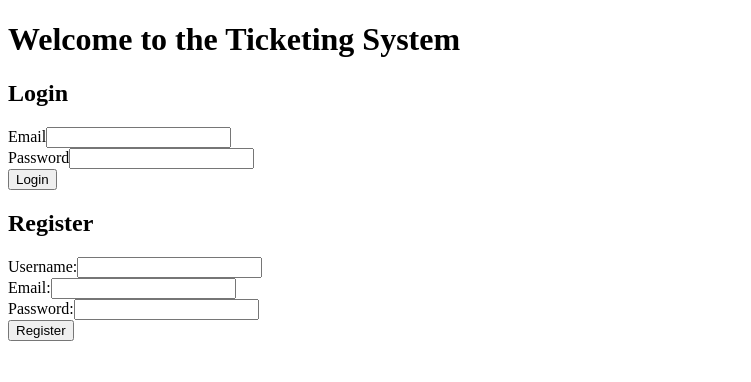
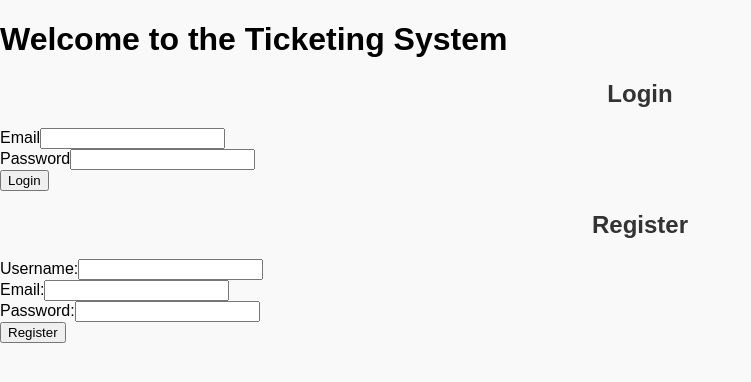
Before and after one commit to autotetra/Education, a React (Create React App) app in the folder IHU/Master/Dissertation/Real Time Ticketing System/front-end/: page / in a window 1280 px wide. Shown: the top 382 px of the page, without its empty margins (0-751 px from the left). Built offline with nearby package versions, Linux system fonts and the light colour scheme; no server answers.

Commit message:
start css

```diff
--- a/IHU/Master/Dissertation/Real Time Ticketing System/front-end/src/components/AdminDashboard.js
+++ b/IHU/Master/Dissertation/Real Time Ticketing System/front-end/src/components/AdminDashboard.js
@@ -3,6 +3,7 @@ import axios from "axios";
 import endpoints from "../api/endpoints";
 import CreateTicket from "./CreateTicket";
 import io from "socket.io-client";
+import "../styles/adminDashboard.css";
 
 const handleLogout = () => {
   localStorage.clear();
@@ -150,7 +151,8 @@ function AdminDashboard() {
 
   return (
     <div>
-      <h1>Admin Dashboard</h1>
+      <h2>Admin Dashboard</h2>
+      <hr />
       <button onClick={fetchTickets}>View All Tickets</button>
       <button onClick={handleCreateTicket}>Create Ticket</button>
       <button onClick={handleLogout}>Logout</button>
--- /dev/null
+++ b/IHU/Master/Dissertation/Real Time Ticketing System/front-end/src/styles/adminDashboard.css
@@ -0,0 +1,18 @@
+body {
+  font-family: Arial, sans-serif;
+  margin: 0;
+  padding: 0;
+  background-color: #f9f9f9;
+}
+
+h2 {
+  color: #333;
+  text-align: center;
+  margin: 20px 0;
+}
+hr {
+  border: none;
+  border-top: 2px solid #ddd; /* Adjust thickness and color as needed */
+  margin: 10px 0; /* Add space around the divider */
+  width: 100%;
+}
```
